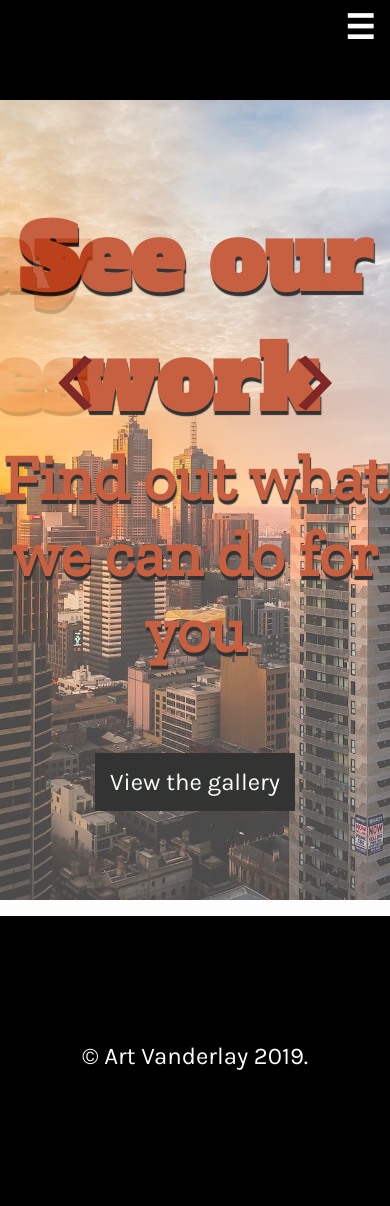
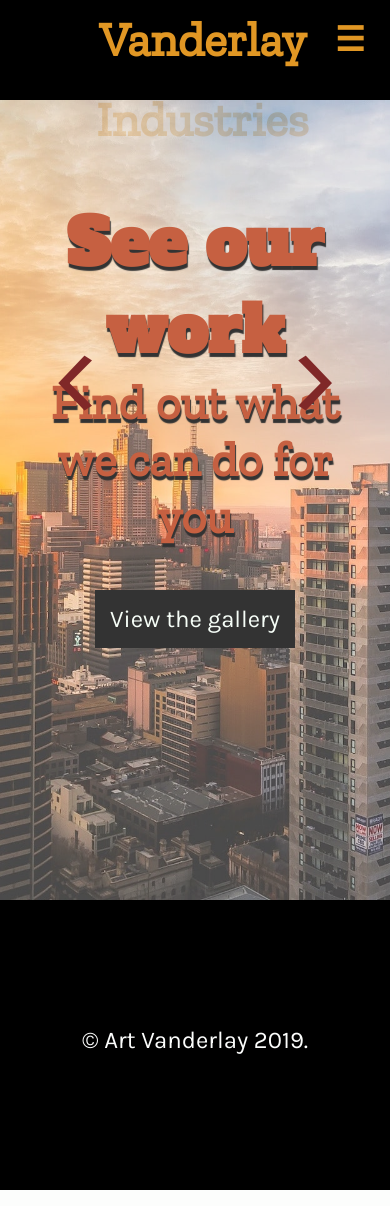
Before and after one commit to russelljkennedy/vandelay-industries, a Jekyll site: the page built from index.html, in a window 390 px wide. Built offline with Jekyll 4.4.1, drawn with Linux system fonts in a browser that asks for light colours.

Commit message:
Popout nav and responsiveness

```diff
--- a/_layouts/default.html
+++ b/_layouts/default.html
@@ -20,6 +20,9 @@
       <div class="vl-wrap">
         <!-- Main nav -->
         <nav>
+          <div id="logo-container">
+            <h2>Vanderlay Industries</h2>
+          </div>
           <!-- Container for popout nav -->
           <div id="nav-container">
             <button class="hamburger">&#9776;</button>
--- a/css/style.css
+++ b/css/style.css
@@ -101,6 +101,15 @@
 .nav-links li.active a {
   color: var(--orange);
 }
+/* Logo container */
+#logo-container {
+  display: none;
+}
+#logo-container h2 {
+  font-size: 3rem;
+  padding-left: 15px;
+  color: var(--orange);
+}
 /* Popout nav - invisible at first */
 #nav-container {
   display: none;
@@ -114,8 +123,8 @@
   top:0;
   right:0;
   line-height:30px;
-  padding:5px 15px 0px 15px;
-  color: var(--pink);
+  padding:5px 25px 0px 15px;
+  color: var(--orange);
   border:0;
   font-size:1.4em;
   font-weight:bold;
@@ -123,15 +132,15 @@
   outline:none;
   z-index:10000000000000;
   background-color: transparent;
-  height: 50px;
+  height: 75px;
 }
 .cross{
   background:none;
   position:absolute;
   top:10px;
   right:0;
-  padding:7px 15px 0px 15px;
-  color: var(--pink);
+  padding:7px 25px 0px 15px;
+  color: var(--orange);
   border:0;
   font-size:3em;
   line-height:65px;
@@ -140,7 +149,7 @@
   outline:none;
   z-index:10000000000000;
   background-color: transparent;
-  height: 50px;
+  height: 100px;
 }
 .pop-menu {
   display: none;
@@ -148,10 +157,11 @@
   font-weight:bold;
   font-size:0.8em;
   width:100%;
-  background:#f1f1f1;
+  background:#d4d4d4;
   position:absolute;
   text-align:center;
   font-size:12px;
+  border-bottom: #dddddd 1.5px solid;
 }
 .pop-menu ul {
   display: block;
@@ -162,9 +172,9 @@
 }
 .pop-menu li {
   display: block;
-  font-family: 'Sarabun', sans-serif;
+  font-family: 'Karla', Roboto, sans-serif;
   padding:15px 0 15px 0;
-  border-bottom:#dddddd 1px solid;
+  border:#dddddd 1px solid;
 }
 .pop-menu li:hover {
   display: block;
@@ -176,19 +186,27 @@
   display: block;
   text-decoration:none;
   margin: 0px;
-  color:#666;
+  color:var(--font);
+  font-size: 1.2rem;
+
 }
 .pop-menu ul li a:hover {
-  color: #666;
+  color: var(--font);
   text-decoration:none;
+}
+.pop-menu ul li.active {
+  background: #ffffff;
+}
+.pop-menu ul li.active a {
+  color: var(--orange);
 }
 .pop-menu a {
   text-decoration:none;
-  color:#666;
+  color:var(--font);
 }
 .pop-menu a:hover {
   text-decoration:none;
-  color:#666;
+  color:var(--font);
 }
 /* Front page hero section */
 .hero {
@@ -553,6 +571,23 @@
   border-color: var(--orange);
 }
 /* Media queries */
+@media only screen and (max-width:1100px) {
+  h1.hero-title {
+    font-size: 4.8rem;
+  }
+  h2.hero-sub {
+    font-size: 3.5rem;
+  }
+}
+@media only screen and (max-width:999px) {
+  h1.hero-title {
+    font-size: 4rem;
+  }
+  h2.hero-sub {
+    font-size: 3rem;
+    padding: 0 30px 60px 30px;
+  }
+}
 @media only screen and (max-width:856px) {
   .blog-post {
     height: auto;
@@ -566,10 +601,16 @@
   button.hamburger {
     display: block;
   }
+  .cross {
+    display: none;
+  }
   /* nav {
     height: 75px;
   } */
   .nav-links ul {
     display: none;
   }
+  #logo-container {
+    display: block;
+  }
 }
```
